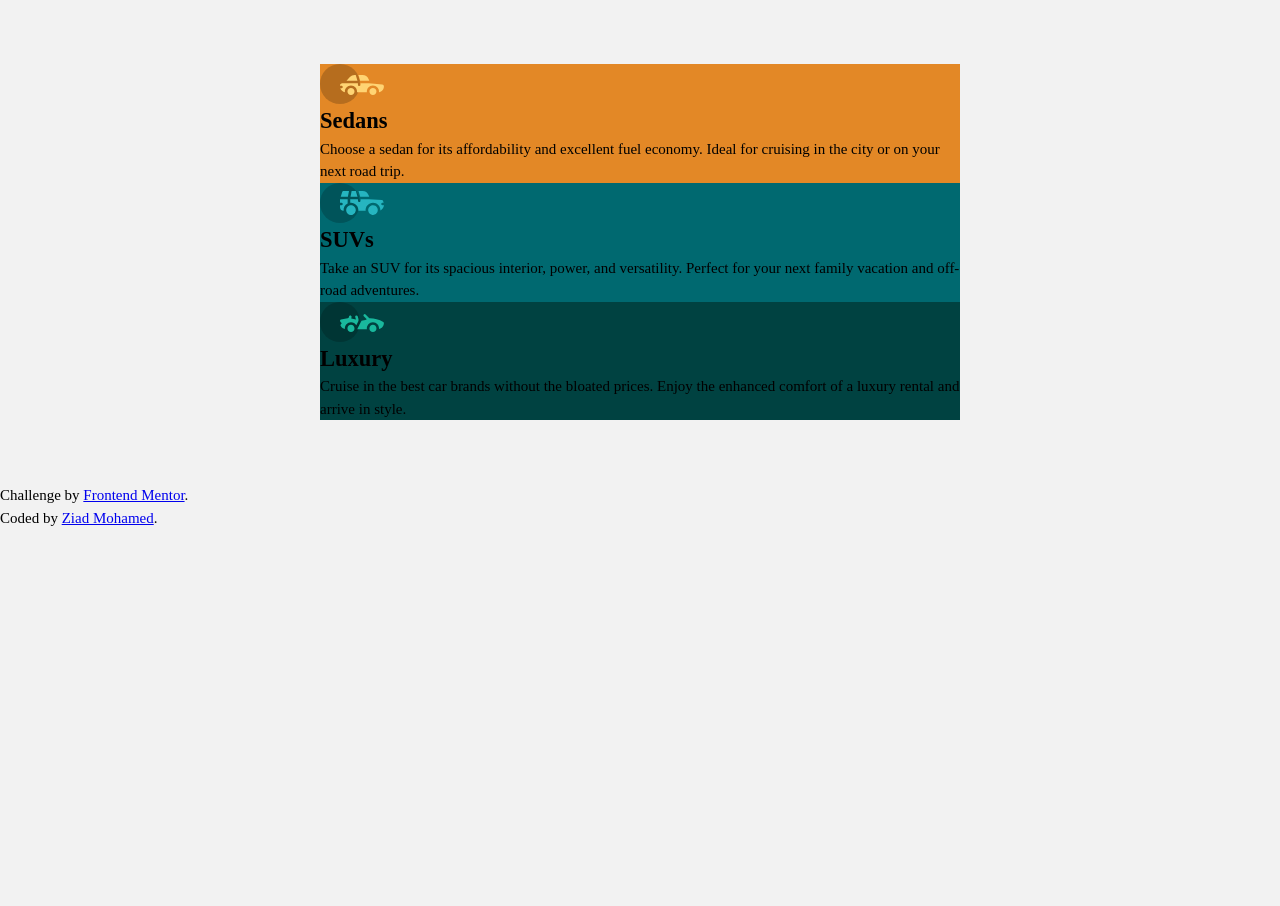
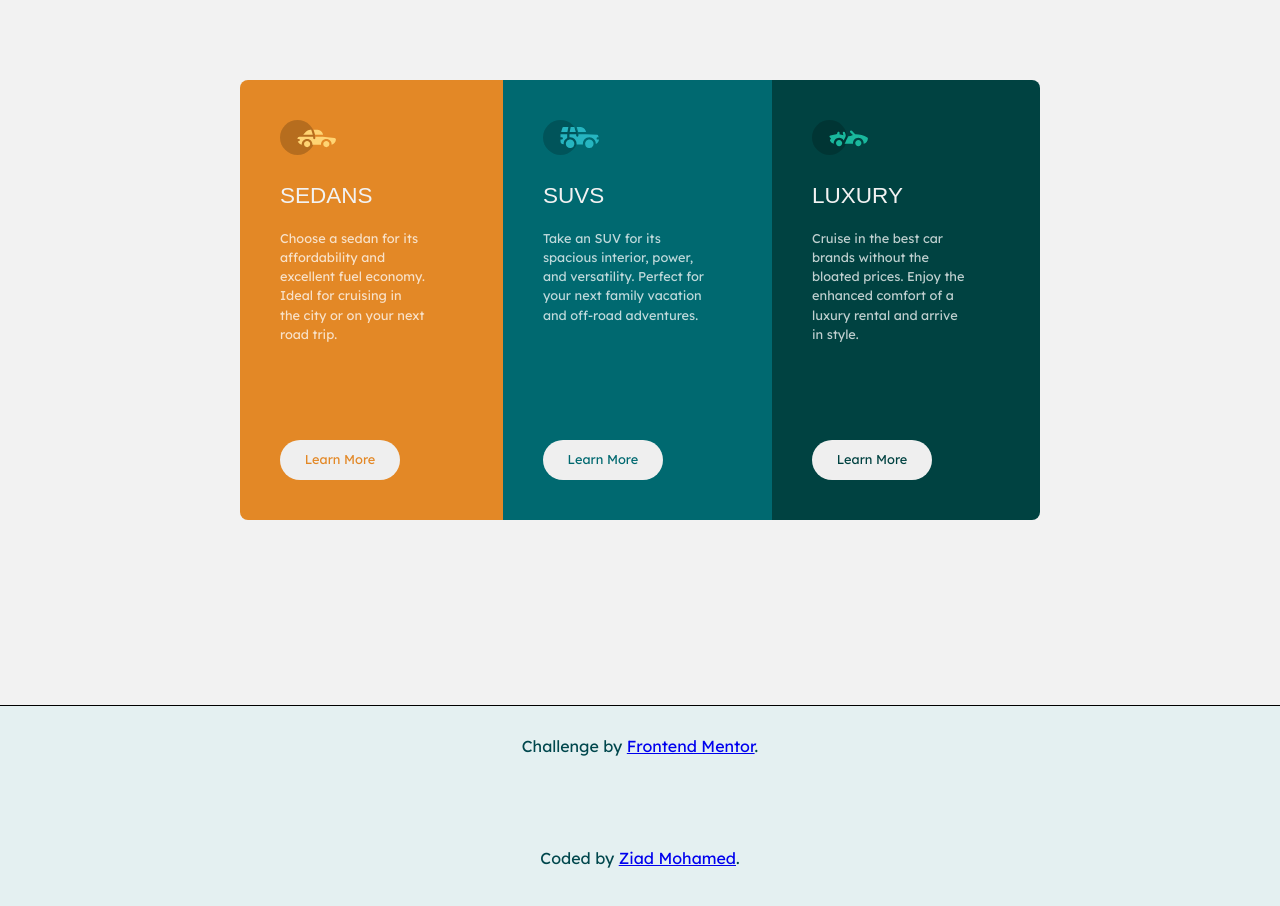
Before and after one commit to Ziad-mo205/Frontend-Mentor---3-column-preview-card, a plain HTML site: page index.html in a window 1280 px wide. Before the commit the page ends 800 px from the top, so only its background shows below. Drawn offline with Linux system fonts and the light colour scheme; a web font is replaced by a local one.

Commit message:
Finish styling

```diff
--- a/index.html
+++ b/index.html
@@ -14,21 +14,24 @@
   <main>
     <section class="sedans">
       <img src="./images/icon-sedans.svg" alt="Sedan Car">
-      <h2>Sedans</h2>
+      <h1>SEDANS</h1>
       <p>Choose a sedan for its affordability and excellent fuel economy. Ideal for cruising in the city
       or on your next road trip.</p>
+      <button type="button" class="card-button">Learn More</button>
     </section>
     <section class="suvs">
       <img src="./images/icon-suvs.svg" alt="Suv Car">
-      <h2>SUVs</h2>
+      <h1>SUVS</h1>
       <p>Take an SUV for its spacious interior, power, and versatility. Perfect for your next family vacation
       and off-road adventures.</p>
+      <button type="button" class="card-button">Learn More</button>
     </section>
     <section class="luxury">
       <img src="./images/icon-luxury.svg" alt="Luxury Car">
-      <h2>Luxury</h2>
+      <h1>LUXURY</h1>
       <p>Cruise in the best car brands without the bloated prices. Enjoy the enhanced comfort of a luxury
       rental and arrive in style.</p>
+      <button type="button" class="card-button">Learn More</button>
     </section>
   </main>
   <footer class="attribution">
--- a/styles.css
+++ b/styles.css
@@ -17,6 +17,8 @@ body {
     -webkit-font-smoothing: antialiased;
     font-size: 0.9375rem;
     background-color: hsl(0, 0%, 95%);
+    display: flex;
+    flex-direction: column;
 }
 
 img, picture, video, canvas, svg {
@@ -44,9 +46,11 @@ h1, h2, h3, h4, h5, h6 {
 }
 
 main {
-    width: min(90%, 40rem);
+    width: min(90%, 50rem);
     height: auto;
-    margin: 4rem auto;
+    margin: 5rem auto;
+    border-radius: 8px;
+    overflow: hidden;
 }
 
 .sedans {
@@ -60,3 +64,97 @@ main {
 .luxury {
     background-color: hsl(179, 100%, 13%);
 }
+
+section {
+    padding: 2.5rem;
+    padding-inline-end: 4rem;
+    display: flex;
+    flex-direction: column;
+}
+
+h1 {
+    color: hsl(0, 0%, 95%);
+    font-family: 'Big Shoulders', sans-serif;
+    font-weight: 400;
+    margin-block-end: 1rem;
+}
+
+img {
+    width: 3.5rem;
+    margin-block-end: 1.5rem;
+}
+
+p {
+    color: hsla(0, 0%, 100%, 0.75);
+    font-family: 'Lexend Deca', sans-serif;
+    font-size: 0.8rem;
+    margin-block-end: 1.3rem;
+}
+
+.sedans button {
+    color: hsl(31, 77%, 52%);
+}
+.sedans button:hover {
+    background-color: hsl(31, 100%, 31%);
+    color: white;
+    border: 2px solid white;
+}
+
+.suvs button {
+    color: hsl(184, 100%, 22%);
+}
+.suvs button:hover {
+    background-color: hsl(184, 100%, 12%);
+    color: white;
+    border: 2px solid white;
+}
+
+.luxury button {
+    color: hsl(179, 100%, 13%);
+}
+.luxury button:hover {
+    background-color: hsl(180, 100%, 8%);
+    color: white;
+    border: 2px solid white;
+}
+
+.card-button {
+    font-family: 'Lexend Deca', sans-serif;
+    font-size: 0.8rem;
+    height: 2.5rem;
+    width: 7.5rem;
+    border-radius: 100vmax;
+    border: none;
+    cursor: pointer;
+    margin-block-start: auto;
+}
+.card-button:active, button.card-button:active {
+    background-color: transparent;
+    border: 2px solid white;
+    color: white;
+
+}
+
+.attribution {
+    border-block-start: 1px solid black;
+    padding-block: 2rem 1rem;
+    text-align: center;
+    background-color: hsl(184, 30%, 92%);
+    margin-block-start: auto;
+}
+.attribution p {
+    color: hsl(184, 100%, 15%);
+    font-size: 1rem;
+    line-height: 1;
+}
+
+@media (min-width: 715px) {
+    main {
+        display: flex;
+        margin-block-end: 11.6rem;
+    }
+
+    p {
+        margin-block-end: 6rem;
+    }
+}
```
